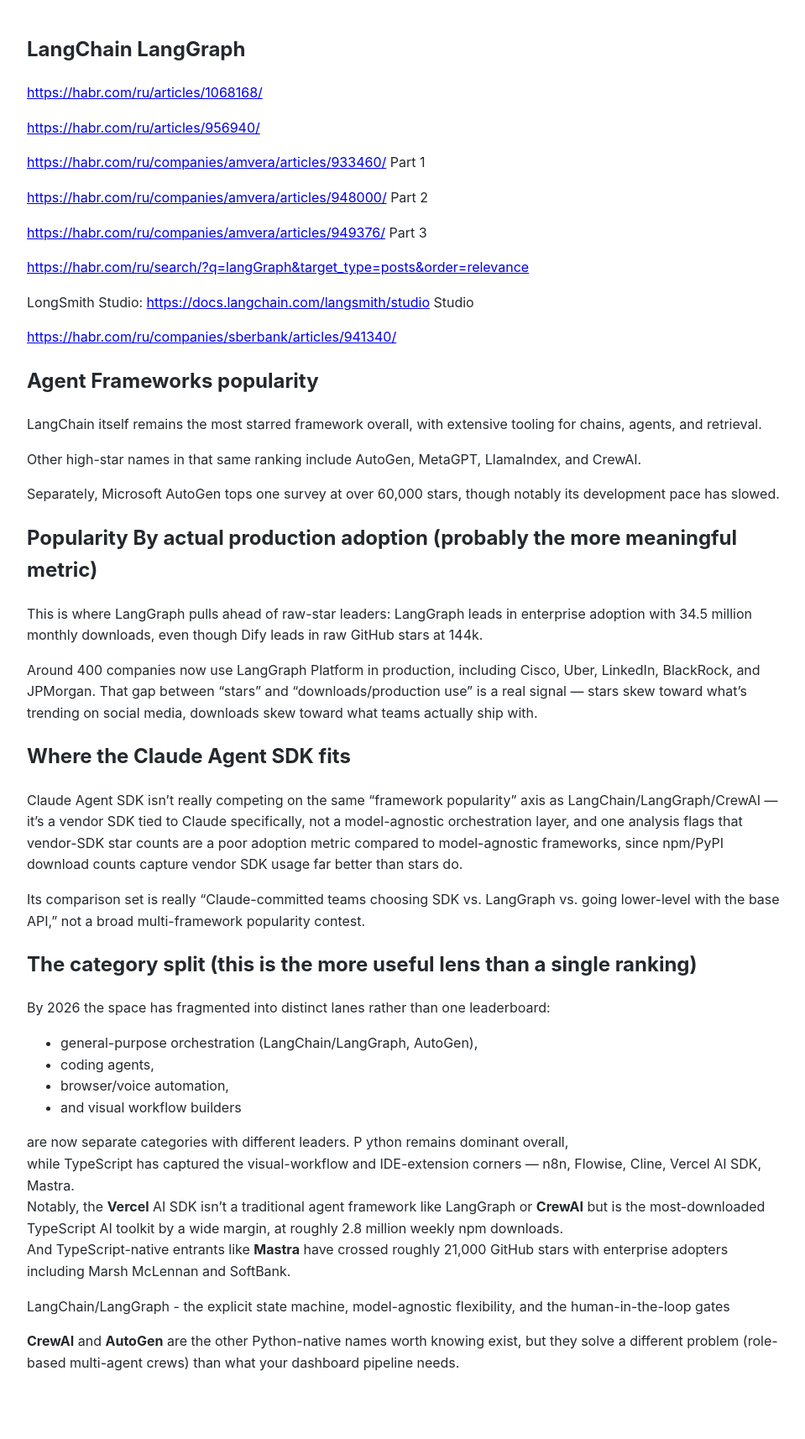
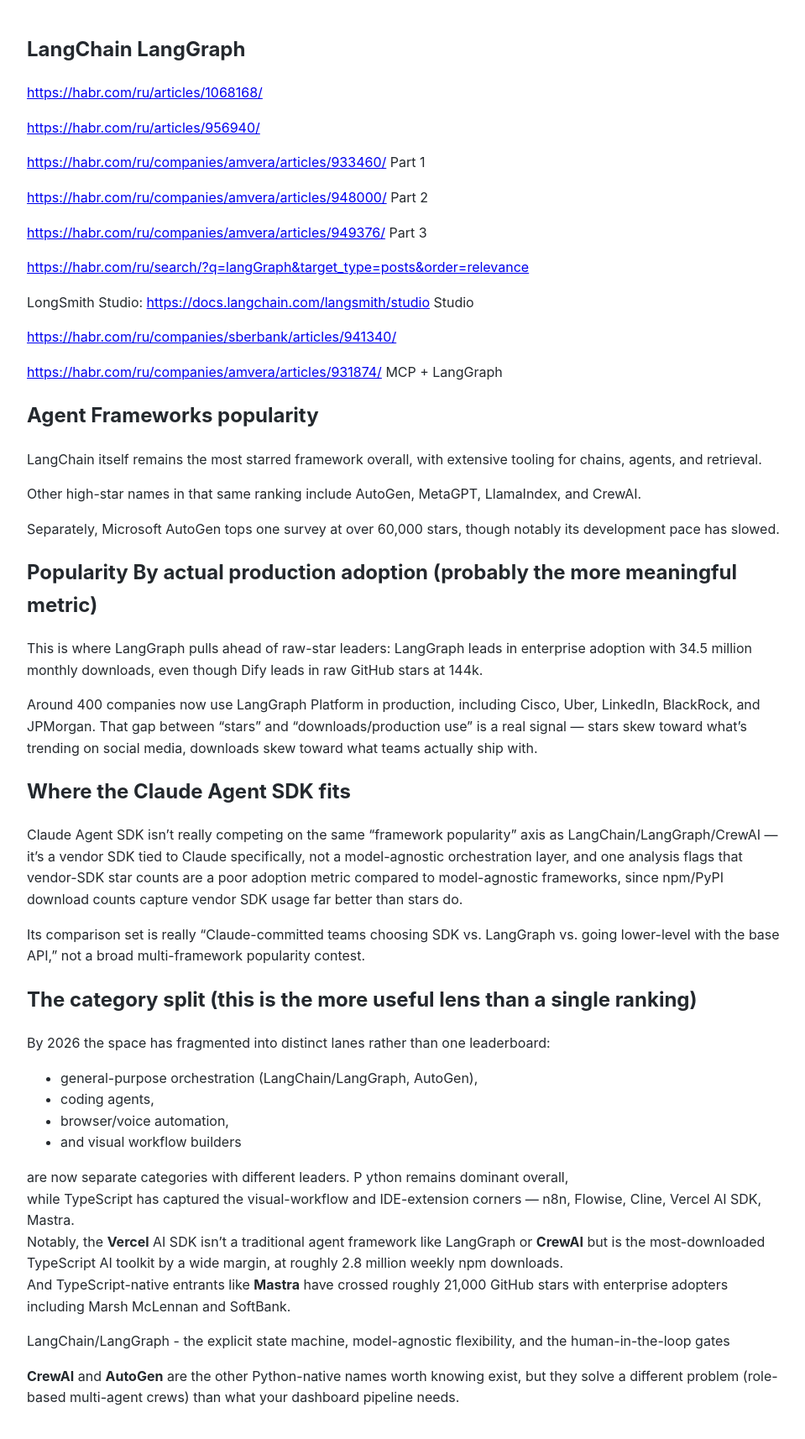
Before and after one commit to Michael-Lubinsky/michael-lubinsky.github.com, a Jekyll site: the page built from ml/langchain.md, in a window 1280 px wide. Shown: the whole page at 84% size, without its empty margins (158-1117 px from the left). Built offline with Jekyll 4.4.1, drawn with Linux system fonts in a browser that asks for light colours; our own code applies the rules of GitHub Pages for plain Markdown files; before the commit the page ends 1672 px from its top, so only the background shows below that.

Commit message:
Add link to Amvera article on MCP and LangGraph

```diff
--- a/ml/langchain.md
+++ b/ml/langchain.md
@@ -15,6 +15,8 @@
   LongSmith Studio: <https://docs.langchain.com/langsmith/studio> Studio
 
   <https://habr.com/ru/companies/sberbank/articles/941340/>
+
+  <https://habr.com/ru/companies/amvera/articles/931874/> MCP + LangGraph
 
 ## Agent Frameworks popularity
 
```
